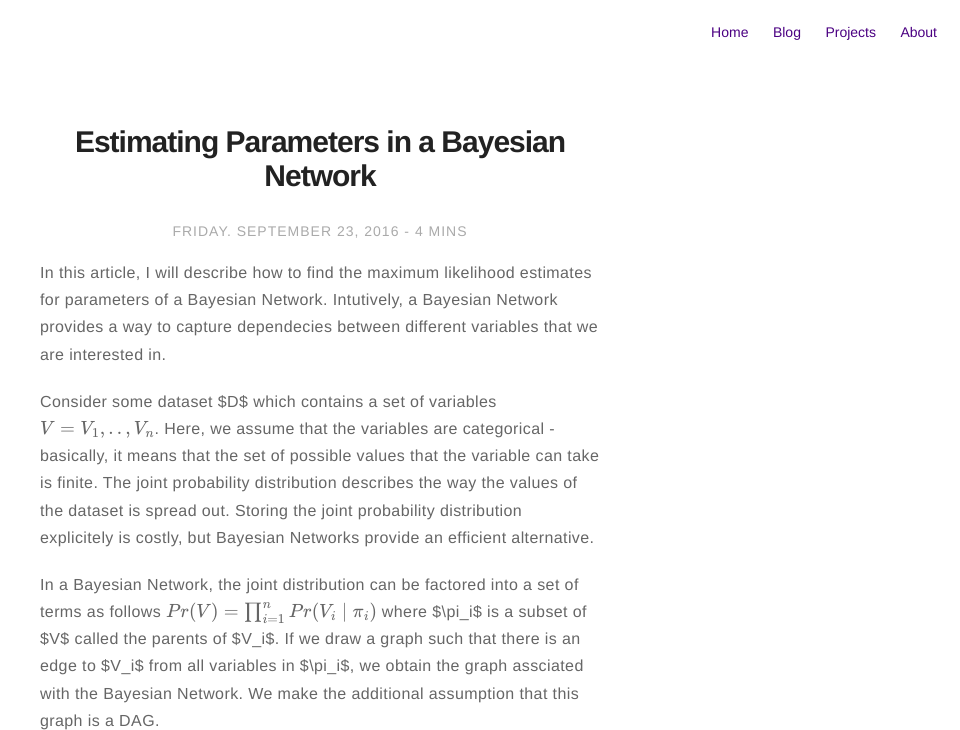
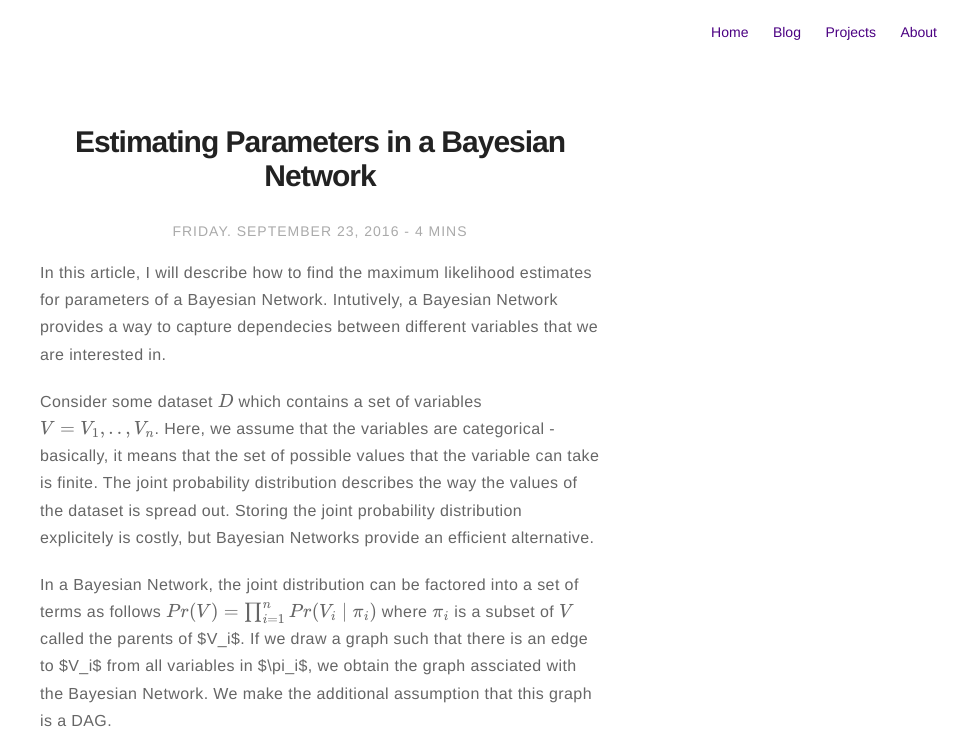
Before and after one commit to ntanmayee/ntanmayee.github.io, a Jekyll site: the page built from _posts/2016-11-20-parameter-estimation.markdown, in a window 1280 px wide and 900 px high, cut to the strip 0-730 px from the top of the window. Shown: the whole strip, without its empty margins (320-1280 px from the left). Built offline with Jekyll 4.4.1, drawn with Linux system fonts in a browser that asks for light colours; Markdown is read by kramdown in place of the engine named in the settings; formulas are drawn with MathJax 3.

Commit message:
changes some inline equations

```diff
--- a/_posts/2016-11-20-parameter-estimation.markdown
+++ b/_posts/2016-11-20-parameter-estimation.markdown
@@ -15,9 +15,9 @@ externalLink: false
 
 In this article, I will describe how to find the maximum likelihood estimates for parameters of a Bayesian Network. Intutively, a Bayesian Network provides a way to capture dependecies between different variables that we are interested in.
 
-Consider some dataset $D$ which contains a set of variables \\(V=\{V_1,..,V_n\}\\). Here, we assume that the variables are categorical - basically, it means that the set of possible values that the variable can take is finite. The joint probability distribution describes the way the values of the dataset is spread out. Storing the joint probability distribution explicitely is costly, but Bayesian Networks provide an efficient alternative.
+Consider some dataset \\( D \\) which contains a set of variables \\( V=\{V_1,..,V_n\} \\). Here, we assume that the variables are categorical - basically, it means that the set of possible values that the variable can take is finite. The joint probability distribution describes the way the values of the dataset is spread out. Storing the joint probability distribution explicitely is costly, but Bayesian Networks provide an efficient alternative.
 
-In a Bayesian Network, the joint distribution can be factored into a set of terms as follows $$Pr(V) = \prod_{i=1}^nPr(V_i\mid \pi_i)$$ where $\pi_i$ is a subset of $V$ called the parents of $V_i$. If we draw a graph such that there is an edge to $V_i$ from all variables in $\pi_i$, we obtain the graph assciated with the Bayesian Network. We make the additional assumption that this graph is a DAG.
+In a Bayesian Network, the joint distribution can be factored into a set of terms as follows $$Pr(V) = \prod_{i=1}^nPr(V_i\mid \pi_i)$$ where \\( \pi_i \\) is a subset of \\( V \\) called the parents of $V_i$. If we draw a graph such that there is an edge to $V_i$ from all variables in $\pi_i$, we obtain the graph assciated with the Bayesian Network. We make the additional assumption that this graph is a DAG.
 
 Let us take an example. Consider the DAG below. ![Toy Dag](https://raw.githubusercontent.com/triptoes1/triptoes1.github.io/master/assets/images/toy_dag1.png "Toy Dag") The joint probability distribution can be factored as follows $$Pr(A,B,C,D,E,F)=Pr(A).Pr(B).Pr(C \mid A,B).Pr(D \mid C).Pr(E \mid C).Pr(F \mid E)$$
 
```
